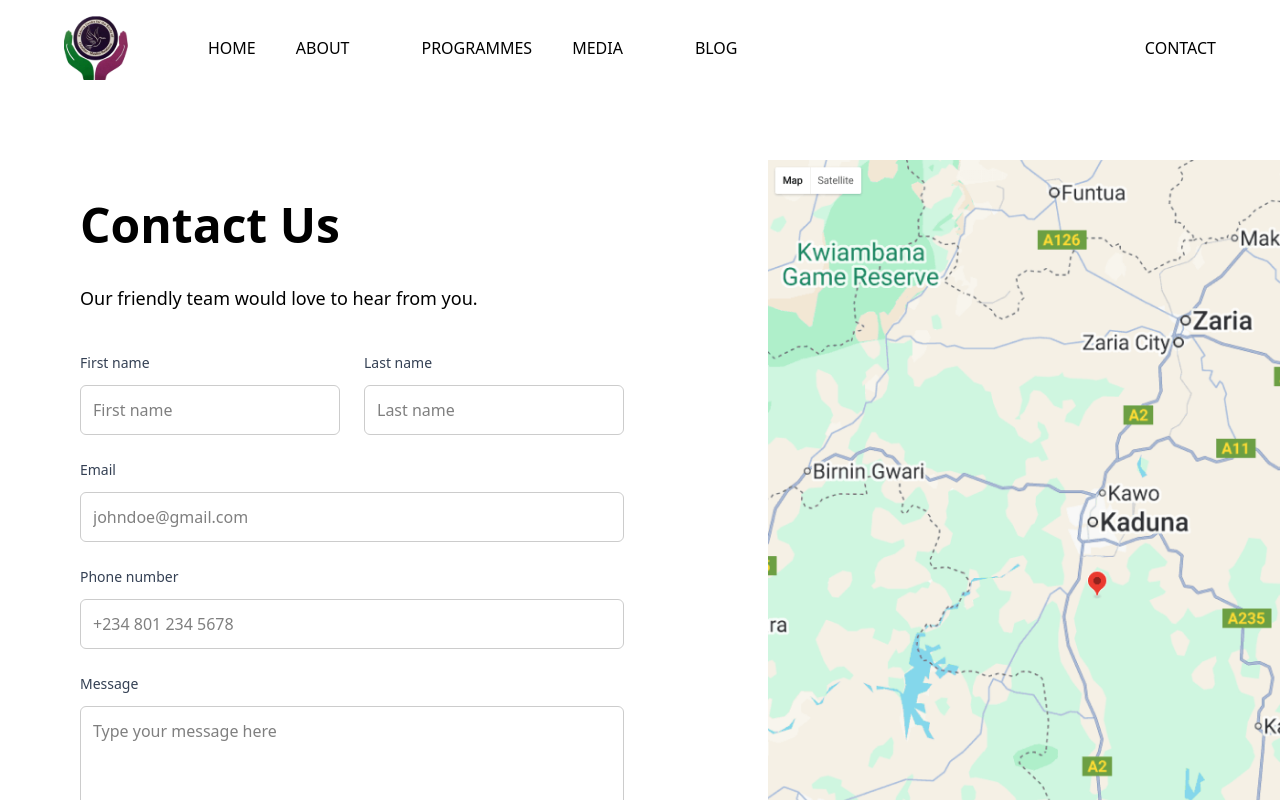
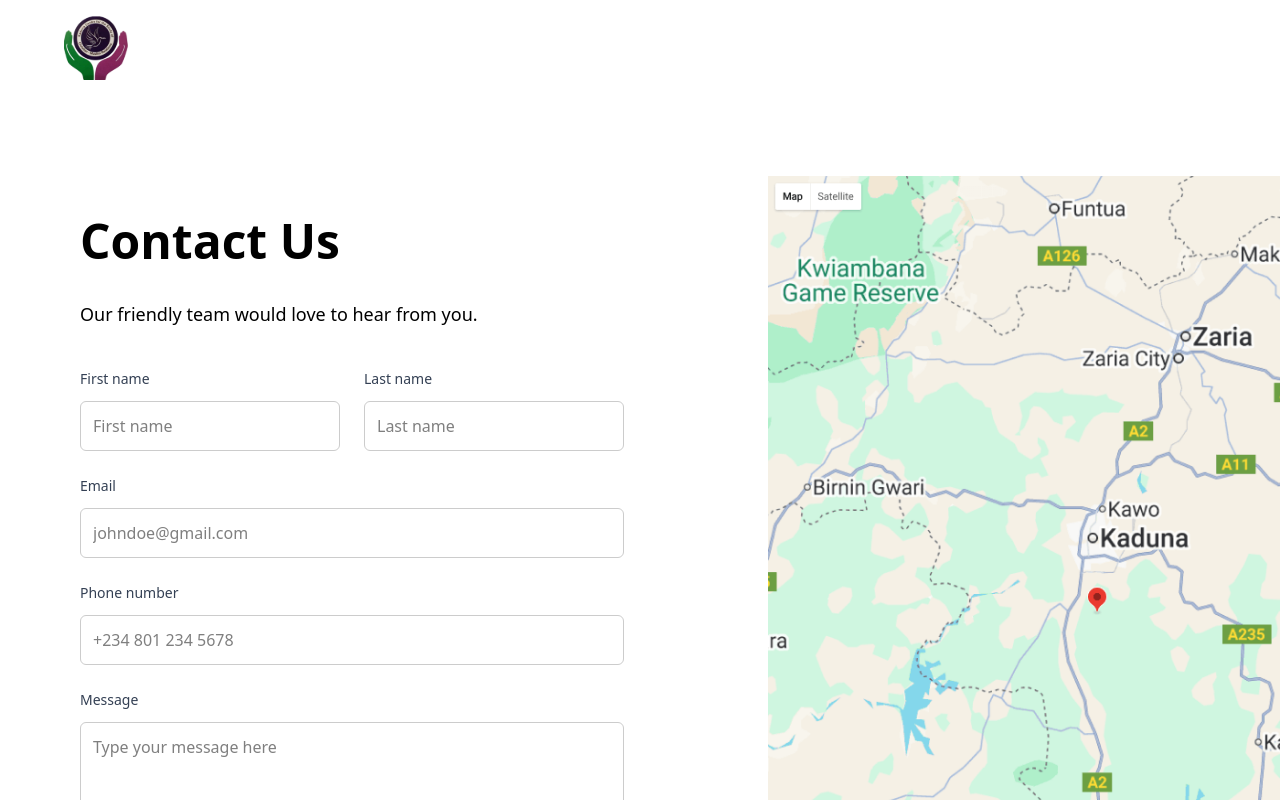
Before and after one commit to Frokesy/kaduna, a React (Vite) app: page /contact in a window 1280 px wide. Shown: the top 800 px of the page. Built offline with nearby package versions, Linux system fonts and the light colour scheme.

Commit message:
added stickiness to Header component

```diff
--- a/src/components/defaults/Header.tsx
+++ b/src/components/defaults/Header.tsx
@@ -1,26 +1,69 @@
 import { useState } from 'react';
+import {
+  motion,
+  AnimatePresence,
+  useScroll,
+  useMotionValueEvent,
+} from 'framer-motion';
+import { NavLink } from 'react-router-dom';
 import { CaretDownIcon, CloseIcon, HamburgerIcon } from '../Icons';
-import { AnimatePresence, motion } from 'framer-motion';
 import AboutDropdown from '../dropdowns/AboutDropdown';
 import MediaDropdown from '../dropdowns/MediaDropdown';
-import { NavLink } from 'react-router-dom';
 import Drawer from './Drawer';
 
 const Header = ({ color }: { color?: string }) => {
-  const [showDrawer, setShowDrawer] = useState<boolean>(false);
-  const [showAboutDropdown, setShowAboutDropdown] = useState<boolean>(false);
-  const [showMediaDropdown, setShowMediaDropdown] = useState<boolean>(false);
+  const [showDrawer, setShowDrawer] = useState(false);
+  const [showAboutDropdown, setShowAboutDropdown] = useState(false);
+  const [showMediaDropdown, setShowMediaDropdown] = useState(false);
+  const [scrolled, setScrolled] = useState(false);
+
+  const { scrollY } = useScroll();
+
+  useMotionValueEvent(scrollY, 'change', (latest) => {
+    setScrolled(latest > 700);
+  });
+
   return (
-    <div className="">
-      <div className="flex justify-between items-center w-[90vw] mx-auto pt-4">
-        <div className="lg:hidden block">
-          <img src="/assets/logo.svg" alt="img" />
-        </div>
+    <>
+      <motion.header
+        initial={false}
+        animate={scrolled ? 'sticky' : 'hero'}
+        variants={{
+          hero: {
+            backgroundColor: 'rgba(0,0,0,0)',
+            backdropFilter: 'blur(0px)',
+            boxShadow: 'none',
+            y: 0,
+          },
+          sticky: {
+            backgroundColor: 'rgba(0,0,0,0.75)',
+            backdropFilter: 'blur(10px)',
+            boxShadow: '0 10px 30px rgba(0,0,0,0.35)',
+            y: [-20, 0],
+          },
+        }}
+        transition={{
+          duration: 0.4,
+          ease: [0.25, 0.1, 0.25, 1],
+        }}
+        className={`w-full z-50 ${
+          scrolled ? 'fixed top-0 left-0' : 'relative'
+        }`}
+      >
+        <div className="flex justify-between items-center w-[90vw] mx-auto py-4 text-white">
+          <NavLink to="/" className="lg:hidden block">
+            <img src="/assets/logo.svg" alt="logo" />
+          </NavLink>
+
           <div className="hidden lg:flex items-center space-x-10 uppercase">
-          <img src="/assets/logo.svg" alt="img" />
-          <NavLink to="/" className="cursor-pointer pl-10">
+            <NavLink to="/">
+              <img src="/assets/logo.svg" alt="logo" />
+            </NavLink>
+
+            <NavLink to="/" className="pl-10">
               Home
             </NavLink>
+
             <div className="relative">
               <div
                 onMouseEnter={() => setShowAboutDropdown(true)}
@@ -33,18 +76,22 @@ const Header = ({ color }: { color?: string }) => {
 
               <AnimatePresence>
                 {showAboutDropdown && (
-                <div
+                  <motion.div
+                    initial={{ opacity: 0, y: 12 }}
+                    animate={{ opacity: 1, y: 0 }}
+                    exit={{ opacity: 0, y: 12 }}
+                    transition={{ duration: 0.2 }}
                     onMouseEnter={() => setShowAboutDropdown(true)}
                     onMouseLeave={() => setShowAboutDropdown(false)}
                   >
                     <AboutDropdown />
-                </div>
+                  </motion.div>
                 )}
               </AnimatePresence>
             </div>
-          <NavLink to="/programmes" className="cursor-pointer">
-            Programmes
-          </NavLink>
+
+            <NavLink to="/programmes">Programmes</NavLink>
+
             <div className="relative">
               <div
                 onMouseEnter={() => setShowMediaDropdown(true)}
@@ -57,23 +104,27 @@ const Header = ({ color }: { color?: string }) => {
 
               <AnimatePresence>
                 {showMediaDropdown && (
-                <div
+                  <motion.div
+                    initial={{ opacity: 0, y: 12 }}
+                    animate={{ opacity: 1, y: 0 }}
+                    exit={{ opacity: 0, y: 12 }}
                     onMouseEnter={() => setShowMediaDropdown(true)}
                     onMouseLeave={() => setShowMediaDropdown(false)}
+                    transition={{ duration: 0.2 }}
                   >
                     <MediaDropdown />
-                </div>
+                  </motion.div>
                 )}
               </AnimatePresence>
             </div>
-          <NavLink to="/blog" className="cursor-pointer">
-            Blog
-          </NavLink>
+
+            <NavLink to="/blog">Blog</NavLink>
           </div>
 
           <NavLink to="/contact" className="uppercase lg:block hidden">
             Contact
           </NavLink>
+
           <div
             className="lg:hidden"
             onClick={() => setShowDrawer((prev) => !prev)}
@@ -85,8 +136,7 @@ const Header = ({ color }: { color?: string }) => {
                   initial={{ opacity: 0, scale: 0.8 }}
                   animate={{ opacity: 1, scale: 1 }}
                   exit={{ opacity: 0, scale: 0.8 }}
-                transition={{ duration: 0.2 }}
-                className="z-50 fixed top-10 right-4"
+                  className="fixed top-6 right-4 z-50"
                 >
                   <CloseIcon />
                 </motion.div>
@@ -96,8 +146,6 @@ const Header = ({ color }: { color?: string }) => {
                   initial={{ opacity: 0, scale: 0.8 }}
                   animate={{ opacity: 1, scale: 1 }}
                   exit={{ opacity: 0, scale: 0.8 }}
-                transition={{ duration: 0.2 }}
-                className="flex items-center space-x-4 cursor-pointer"
                 >
                   <HamburgerIcon color={color} />
                 </motion.div>
@@ -105,6 +153,8 @@ const Header = ({ color }: { color?: string }) => {
             </AnimatePresence>
           </div>
         </div>
+      </motion.header>
+
       <AnimatePresence>
         {showDrawer && (
           <motion.div
@@ -112,13 +162,13 @@ const Header = ({ color }: { color?: string }) => {
             animate={{ x: 0 }}
             exit={{ x: '100%' }}
             transition={{ duration: 0.3, ease: 'easeInOut' }}
-            className=""
+            className="fixed inset-0 z-40"
           >
             <Drawer />
           </motion.div>
         )}
       </AnimatePresence>
-    </div>
+    </>
   );
 };
 
```
Lines whose indentation alone changed are shown as unchanged.
